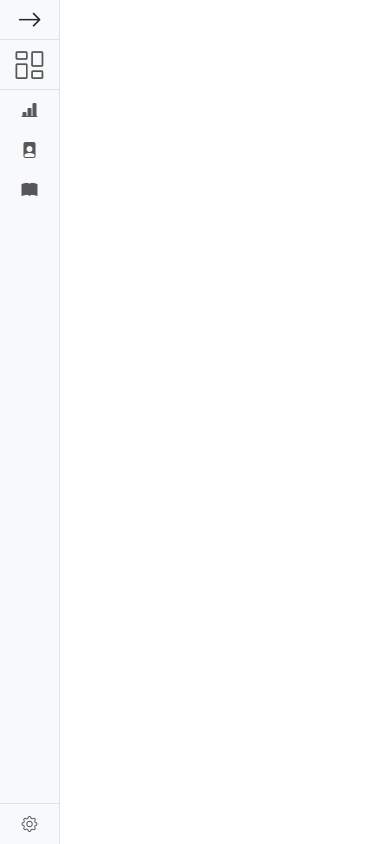
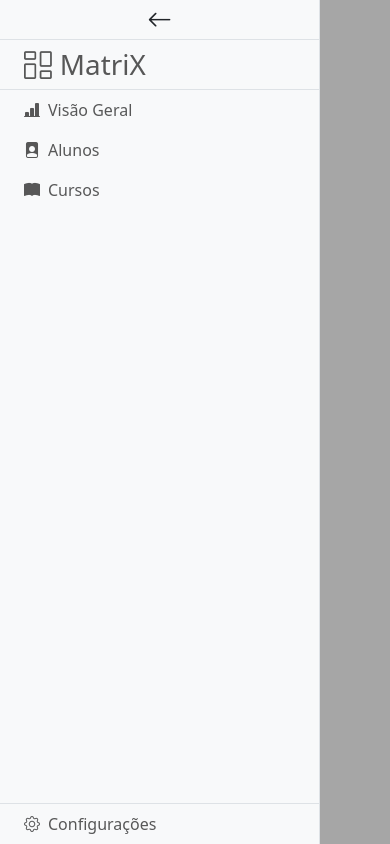
Before and after one commit to laguit0s/MatriX, a React (Vite) app in the folder frontend/: page / in a window 390 px wide. Both pictures are taken after a click on the button "Abrir menu lateral". Built offline with nearby package versions, Linux system fonts and the light colour scheme.

Commit message:
ajusta sidebar para overlay no mobile

```diff
--- a/frontend/src/components/SidebarDesktop.jsx
+++ b/frontend/src/components/SidebarDesktop.jsx
@@ -1,12 +1,45 @@
-import { useState } from "react";
+import { useEffect, useState } from "react";
 
 function SidebarDesktop () {
     let [isExpanded, setIsExpanded] = useState(true);
     let [showText, setShowText] = useState(true);
+    let [isMobile, setIsMobile] = useState(false);
+    let [isMobileOpen, setIsMobileOpen] = useState(false);
 
     const MAX_WIDTH = 250;
     const MIN_WIDTH = 60
     const COLLAPSE_IDS = ["collapse-alunos", "collapse-cursos", "collapse-configuracoes"];
+
+    useEffect(() => {
+        const mediaQuery = window.matchMedia("(max-width: 767.98px)");
+
+        const handleMediaChange = event => {
+            setIsMobile(event.matches);
+
+            if (event.matches) {
+                setIsExpanded(true);
+                setShowText(true);
+                setIsMobileOpen(false);
+                return;
+            }
+
+            if (!event.matches) {
+                setIsMobileOpen(false);
+                setIsExpanded(true);
+                setShowText(true);
+            }
+        };
+
+        handleMediaChange(mediaQuery);
+
+        if (mediaQuery.addEventListener) {
+            mediaQuery.addEventListener("change", handleMediaChange);
+            return () => mediaQuery.removeEventListener("change", handleMediaChange);
+        }
+
+        mediaQuery.addListener(handleMediaChange);
+        return () => mediaQuery.removeListener(handleMediaChange);
+    }, []);
 
     const closeAllSubmenus = () => {
         COLLAPSE_IDS.forEach((id) => {
@@ -24,6 +57,11 @@ function SidebarDesktop () {
     }
 
     const toggleSidebar = () => {
+        if (isMobile) {
+            setIsMobileOpen(previousValue => !previousValue);
+            return;
+        }
+
         if (isExpanded) {
             closeAllSubmenus();
             setIsExpanded(false);
@@ -52,8 +90,20 @@ function SidebarDesktop () {
         }
     }
 
+    const sidebarOpen = isMobile ? isMobileOpen : true;
+    const mobileWidth = "min(85vw, 320px)";
+
     return (
-        <nav className="navbar flex-shrink-0 h-100 bg-light border-end d-md-block p-0" style={{width: isExpanded ? `${MAX_WIDTH}px` : `${MIN_WIDTH}px`, minWidth: isExpanded ? `${MAX_WIDTH}px` : `${MIN_WIDTH}px`, transition: 'all 0.3s ease'}} onTransitionEnd={handleTransition}>
+        <>
+            {isMobile && !sidebarOpen && (
+                <button className="btn btn-secondary position-fixed top-0 start-0 m-3 d-md-none" style={{zIndex: 1061}} onClick={toggleSidebar} aria-label="Abrir menu lateral">
+                    <i className="bi bi-list"></i>
+                </button>
+            )}
+            {isMobile && sidebarOpen && (
+                <div className="position-fixed top-0 start-0 w-100 h-100 d-md-none" style={{backgroundColor: 'rgba(0, 0, 0, 0.35)', zIndex: 1050}} onClick={toggleSidebar} aria-hidden="true"></div>
+            )}
+            <nav className="navbar flex-shrink-0 h-100 bg-light border-end d-md-block p-0" style={isMobile ? {position: 'fixed', top: 0, left: 0, width: mobileWidth, minWidth: mobileWidth, height: '100vh', transform: sidebarOpen ? 'translateX(0)' : 'translateX(-100%)', transition: 'transform 0.3s ease', zIndex: 1051} : {position: 'relative', width: isExpanded ? `${MAX_WIDTH}px` : `${MIN_WIDTH}px`, minWidth: isExpanded ? `${MAX_WIDTH}px` : `${MIN_WIDTH}px`, transition: 'all 0.3s ease'}} onTransitionEnd={handleTransition}>
             <ul className="navbar-nav d-flex flex-column h-100 w-100">
                 <li className={isExpanded ? "nav-item w-100" : "nav-item w-100 d-flex flex-column align-items-center"}>
                     <button className="btn w-100 py-0" onClick={toggleSidebar}><i className={(isExpanded ? "bi bi-arrow-left" : "bi bi-arrow-right") + " fs-2"}></i></button>
@@ -82,7 +132,8 @@ function SidebarDesktop () {
                     </ul>
                 </li>
             </ul>
-        </nav>
+            </nav>
+        </>
     )
 }
 
```
